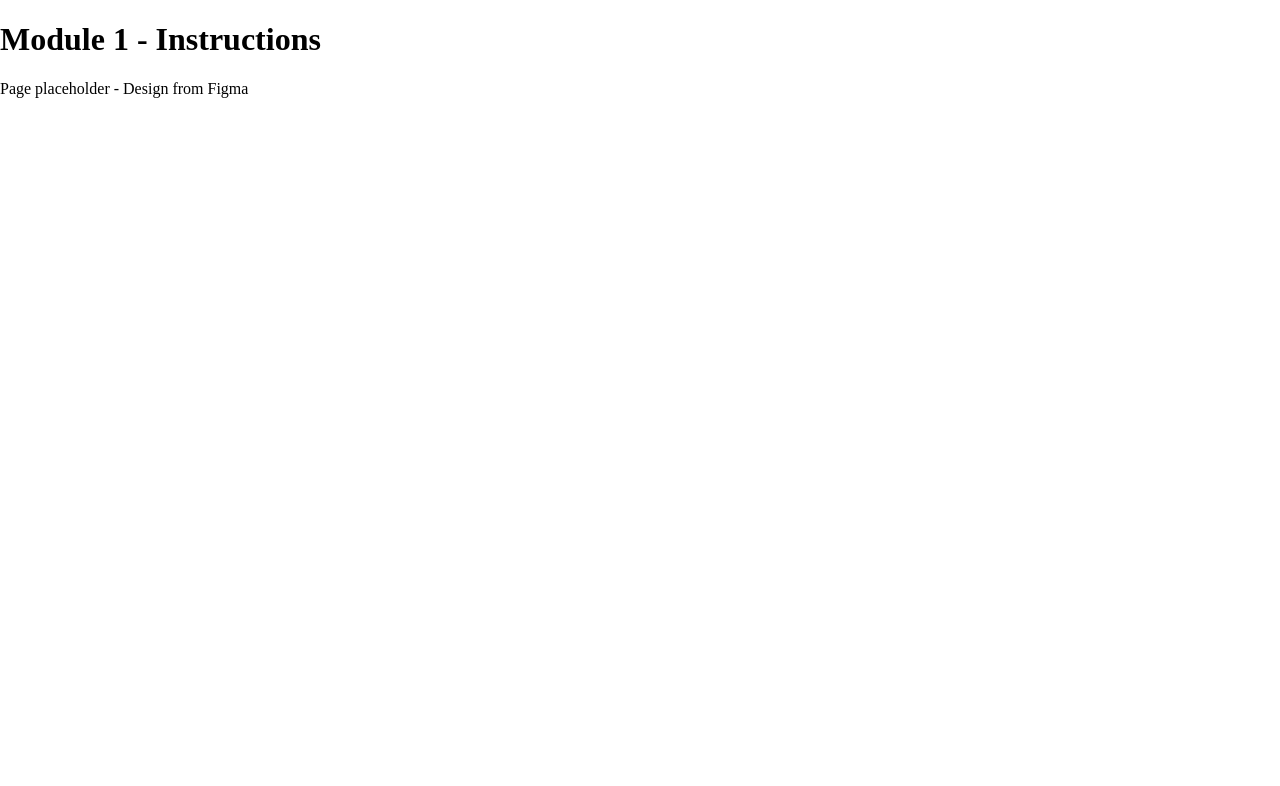
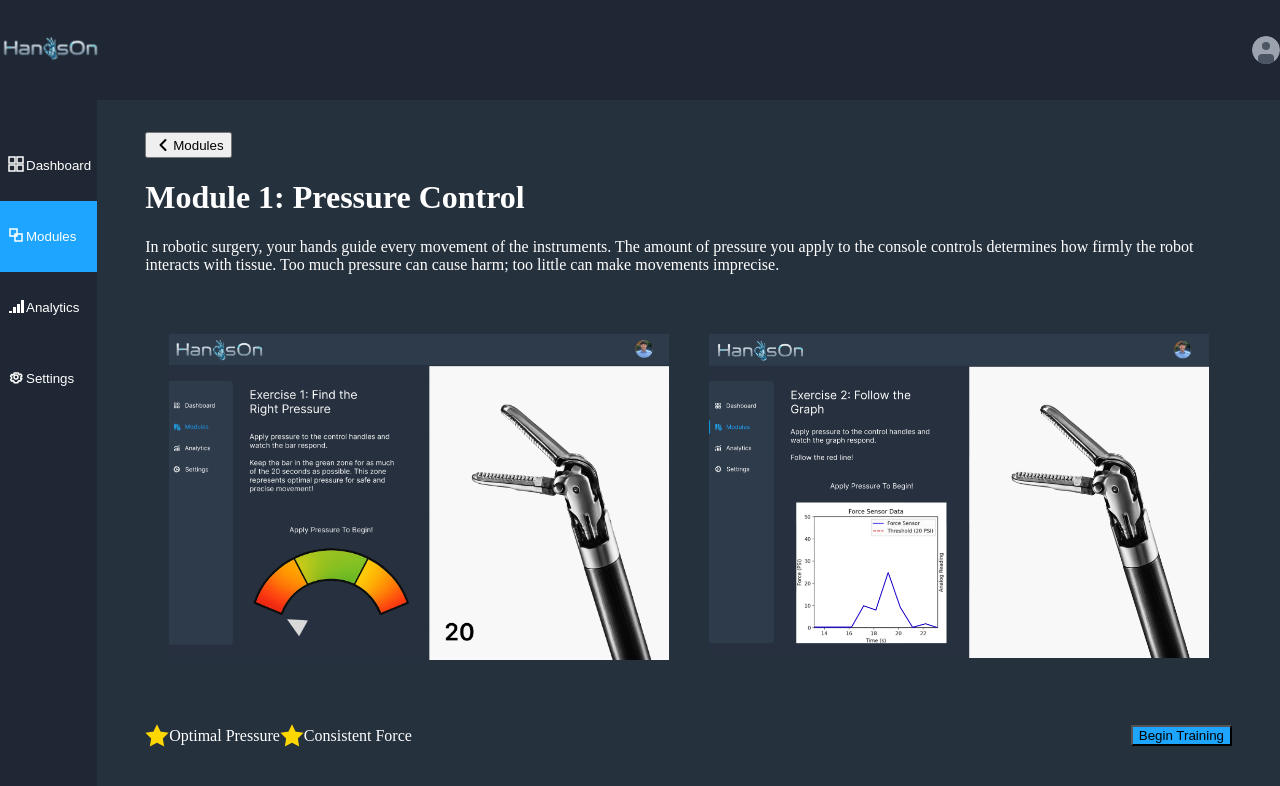
Before and after one commit to jake-riina/Hands-On-Robotic-Surgery-Training, a React (Vite) app: page /module/1/instructions in a window 1280 px wide. Shown: the top 786 px of the page. Built offline with nearby package versions, Linux system fonts and the light colour scheme.

Commit message:
Instructions M1

```diff
--- a/src/pages/Module1Instructions.tsx
+++ b/src/pages/Module1Instructions.tsx
@@ -1,9 +1,240 @@
+import { useNavigate, useLocation } from 'react-router-dom';
+
 const Module1Instructions = () => {
+  const navigate = useNavigate();
+  const location = useLocation();
+
+  // Navigation items with icons
+  const navItems = [
+    {
+      path: '/dashboard',
+      label: 'Dashboard',
+      icon: 'dashboard',
+      className: 'text-white no-underline',
+      iconColor: 'white'
+    },
+    {
+      path: '/modules',
+      label: 'Modules',
+      icon: 'modules',
+      className: 'text-white no-underline',
+      iconColor: 'white'
+    },
+    {
+      path: '/analytics',
+      label: 'Analytics',
+      icon: 'analytics',
+      className: 'text-white no-underline',
+      iconColor: 'white'
+    },
+    {
+      path: '/settings',
+      label: 'Settings',
+      icon: 'settings',
+      className: 'text-white no-underline',
+      iconColor: 'white'
+    },
+  ];
+
+  // Icon components as inline SVGs
+  const DashboardIcon = () => (
+    <svg width="20" height="20" viewBox="0 0 20 20" fill="none" xmlns="http://www.w3.org/2000/svg">
+      <rect x="3" y="3" width="6" height="6" stroke="currentColor" strokeWidth="1.5" fill="none"/>
+      <rect x="11" y="3" width="6" height="6" stroke="currentColor" strokeWidth="1.5" fill="none"/>
+      <rect x="3" y="11" width="6" height="6" stroke="currentColor" strokeWidth="1.5" fill="none"/>
+      <rect x="11" y="11" width="6" height="6" stroke="currentColor" strokeWidth="1.5" fill="none"/>
+    </svg>
+  );
+
+  const ModulesIcon = () => (
+    <svg width="20" height="20" viewBox="0 0 20 20" fill="none" xmlns="http://www.w3.org/2000/svg">
+      <rect x="4" y="4" width="7" height="7" stroke="currentColor" strokeWidth="1.5" fill="none"/>
+      <rect x="9" y="9" width="7" height="7" stroke="currentColor" strokeWidth="1.5" fill="none"/>
+    </svg>
+  );
+
+  const AnalyticsIcon = () => (
+    <svg width="20" height="20" viewBox="0 0 20 20" fill="none" xmlns="http://www.w3.org/2000/svg">
+      <rect x="3" y="15" width="3" height="2" fill="currentColor"/>
+      <rect x="7" y="11" width="3" height="6" fill="currentColor"/>
+      <rect x="11" y="8" width="3" height="9" fill="currentColor"/>
+      <rect x="15" y="4" width="3" height="13" fill="currentColor"/>
+    </svg>
+  );
+
+  const SettingsIcon = () => (
+    <svg width="20" height="20" viewBox="0 0 20 20" fill="none" xmlns="http://www.w3.org/2000/svg">
+      <path d="M10 12a2 2 0 100-4 2 2 0 000 4z" stroke="currentColor" strokeWidth="1.5" fill="none"/>
+      <path d="M15.66 11.7l-.73-.42a3.5 3.5 0 000-1.56l.73-.42a.5.5 0 00.18-.68l-.68-1.18a.5.5 0 00-.69-.18l-.73.42a3.5 3.5 0 00-1.18-.68V6.5a.5.5 0 00-.5-.5H8.5a.5.5 0 00-.5.5v.84a3.5 3.5 0 00-1.18.68l-.73-.42a.5.5 0 00-.69.18l-.68 1.18a.5.5 0 00.18.68l.73.42a3.5 3.5 0 000 1.56l-.73.42a.5.5 0 00-.18.68l.68 1.18a.5.5 0 00.69.18l.73-.42a3.5 3.5 0 001.18.68v.84a.5.5 0 00.5.5h3a.5.5 0 00.5-.5v-.84a3.5 3.5 0 001.18-.68l.73.42a.5.5 0 00.69-.18l.68-1.18a.5.5 0 00-.18-.68z" stroke="currentColor" strokeWidth="1.5" fill="none"/>
+    </svg>
+  );
+
+  const getIcon = (iconName: string) => {
+    switch (iconName) {
+      case 'dashboard':
+        return <DashboardIcon />;
+      case 'modules':
+        return <ModulesIcon />;
+      case 'analytics':
+        return <AnalyticsIcon />;
+      case 'settings':
+        return <SettingsIcon />;
+      default:
+        return null;
+    }
+  };
+
+  // Star icon for achievements
+  const StarIcon = () => (
+    <svg width="24" height="24" viewBox="0 0 24 24" fill="none" xmlns="http://www.w3.org/2000/svg">
+      <path d="M12 2L15.09 8.26L22 9.27L17 14.14L18.18 21.02L12 17.77L5.82 21.02L7 14.14L2 9.27L8.91 8.26L12 2Z" fill="#FFD700" stroke="#FFD700" strokeWidth="1.5"/>
+    </svg>
+  );
+
+  // Arrow left icon
+  const ArrowLeftIcon = () => (
+    <svg width="20" height="20" viewBox="0 0 20 20" fill="none" xmlns="http://www.w3.org/2000/svg">
+      <path d="M12.5 15L7.5 10L12.5 5" stroke="currentColor" strokeWidth="2" strokeLinecap="round" strokeLinejoin="round"/>
+    </svg>
+  );
+
+
+  const handleBeginTraining = () => {
+    navigate('/module/1/exercise/1/start');
+  };
+
   return (
-    <div className="min-h-screen bg-gray-50">
-      <div className="container mx-auto px-4 py-8">
-        <h1 className="text-2xl font-bold mb-4">Module 1 - Instructions</h1>
-        <p className="text-gray-600">Page placeholder - Design from Figma</p>
+    <div className="min-h-screen" style={{ backgroundColor: '#26313E' }}>
+      {/* Header Container - Top Bar */}
+      <header className="flex items-center justify-between px-6 py-4" style={{ backgroundColor: '#1E2733' }}>
+        <div className="flex items-center gap-4">
+          <div className="flex items-center justify-center overflow-hidden" style={{ width: '100px', height: '100px' }}>
+            <img
+              src="/Logo.png"
+              alt="Logo"
+              className="object-contain"
+              style={{
+                width: '100px',
+                height: '100px',
+                maxWidth: '100px',
+                maxHeight: '100px',
+                objectFit: 'contain'
+              }}
+            />
+          </div>
+        </div>
+        {/* Profile picture */}
+        <div className="w-10 h-10 rounded-full bg-gray-500 overflow-hidden flex items-center justify-center">
+          <svg width="28" height="28" viewBox="0 0 28 28" fill="none" xmlns="http://www.w3.org/2000/svg">
+            <circle cx="14" cy="14" r="14" fill="#9CA3AF"/>
+            <circle cx="14" cy="10" r="4" fill="#4B5563"/>
+            <path d="M 6 22 Q 6 18 10 18 L 18 18 Q 22 18 22 22 L 22 28 L 6 28 Z" fill="#4B5563"/>
+          </svg>
+        </div>
+      </header>
+
+      {/* Main Layout Container */}
+      <div className="flex" style={{ minHeight: 'calc(100vh - 72px)' }}>
+        {/* Sidebar Container - Left Navigation */}
+        <aside className="w-64" style={{ backgroundColor: '#1E2733' }}>
+          <nav className="py-6">
+            <div className="space-y-2 pt-[30px]">
+              {navItems.map((item) => {
+                const isActive =
+                  (item.path === '/dashboard' && location.pathname.startsWith('/dashboard') && !location.pathname.startsWith('/modules')) ||
+                  (item.path === '/modules' && (location.pathname.startsWith('/modules') || location.pathname.startsWith('/module'))) ||
+                  (item.path === '/analytics' && location.pathname.startsWith('/analytics')) ||
+                  (item.path === '/settings' && location.pathname.startsWith('/settings'));
+
+                return (
+                  <button
+                    key={item.path}
+                    onClick={() => navigate(item.path)}
+                    style={{
+                      backgroundColor: isActive ? '#1DA5FF' : '#1E2733',
+                      border: 'none',
+                      paddingTop: '1.5rem',
+                      paddingBottom: '1.5rem',
+                      color: 'white'
+                    }}
+                    className={`w-full flex items-center gap-3 px-6 mx-2 rounded-lg transition-colors border-none text-white`}
+                  >
+                    <span className="flex-shrink-0" style={{ color: 'white' }}>{getIcon(item.icon)}</span>
+                    <span className="font-medium" style={{ color: 'white' }}>{item.label}</span>
+                  </button>
+                );
+              })}
+            </div>
+          </nav>
+        </aside>
+
+        {/* Main Content Area */}
+        <main className="flex-1" style={{ padding: '32px 48px' }}>
+          <div className="max-w-6xl mx-auto">
+            {/* Back Button */}
+            <button
+              onClick={() => navigate('/modules')}
+              className="flex items-center gap-2 text-white mb-6 hover:opacity-80 transition-opacity"
+            >
+              <ArrowLeftIcon />
+              <span className="text-lg">Modules</span>
+            </button>
+
+            {/* Module Title */}
+            <h1 className="text-4xl font-bold mb-6" style={{ color: 'white' }}>
+              Module 1: Pressure Control
+            </h1>
+
+            {/* Instructional Text */}
+            <p className="text-lg leading-relaxed max-w-4xl" style={{ color: 'white', marginBottom: '60px' }}>
+              In robotic surgery, your hands guide every movement of the instruments. The amount of pressure you apply to the console controls determines how firmly the robot interacts with tissue. Too much pressure can cause harm; too little can make movements imprecise.
+            </p>
+
+            {/* Embedded Application Preview */}
+            <div className="flex justify-center" style={{ marginTop: '60px', marginBottom: '60px', gap: '40px' }}>
+              {/* Exercise 1 Preview */}
+              <div className="relative rounded-lg overflow-hidden shadow-lg" style={{ width: '100%', maxWidth: '500px', backgroundColor: '#26313E' }}>
+                <img
+                  src="/Exercise 1.png"
+                  alt="Exercise 1 Preview"
+                  className="w-full h-auto object-contain"
+                />
+              </div>
+              {/* Exercise 2 Preview */}
+              <div className="relative rounded-lg overflow-hidden shadow-lg" style={{ width: '100%', maxWidth: '500px', backgroundColor: '#26313E' }}>
+                <img
+                  src="/Exercise 2.png"
+                  alt="Exercise 2 Preview"
+                  className="w-full h-auto object-contain"
+                />
+              </div>
+            </div>
+
+            {/* Bottom Section - Achievements and Begin Button */}
+            <div className="flex items-center justify-between">
+              {/* Achievements */}
+              <div className="flex items-center gap-8">
+                <div className="flex items-center gap-2">
+                  <StarIcon />
+                  <span className="text-lg" style={{ color: 'white' }}>Optimal Pressure</span>
+                </div>
+                <div className="flex items-center gap-2">
+                  <StarIcon />
+                  <span className="text-lg" style={{ color: 'white' }}>Consistent Force</span>
+                </div>
+              </div>
+
+              {/* Begin Training Button */}
+              <button
+                onClick={handleBeginTraining}
+                className="px-8 py-4 rounded-lg font-semibold text-white text-lg transition-colors hover:opacity-90"
+                style={{ backgroundColor: '#1DA5FF' }}
+              >
+                Begin Training
+              </button>
+            </div>
+          </div>
+        </main>
       </div>
     </div>
   );
```
Also changed, not shown: public/Exercise 1.png (added), public/Exercise 2.png (added).
